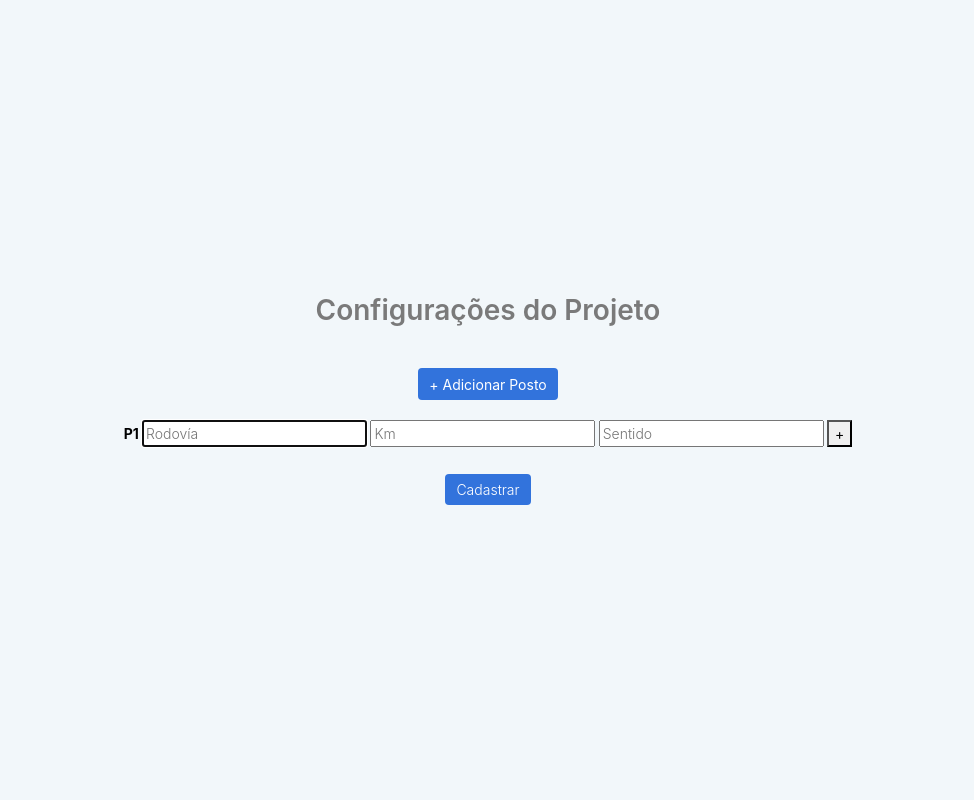
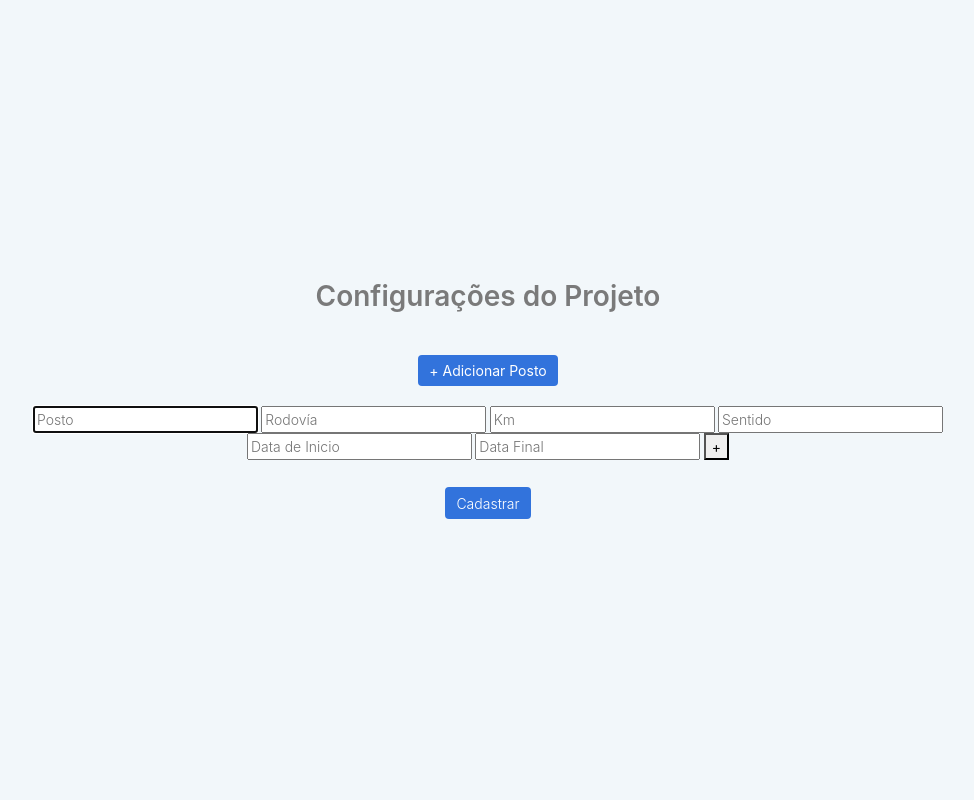
Before and after one commit to VitorAnjosSantos/site-comap-cvc, a PHP site: page /paginas/criarConfiProjeto.php in a window 1280 px wide. Shown: the whole page, without its empty margins (152-1126 px from the left). Run offline with PHP 8.4, Linux system fonts and the light colour scheme; some libraries are stand-ins or nearby versions.

Commit message:
Finalizando pagina configuracao de postos

```diff
--- a/objetos/login.php
+++ b/objetos/login.php
@@ -1,6 +1,6 @@
 <?php
 session_start();
-include("conexao.php");
+include("conexao_usuario.php");
 
 if(empty($_POST["usuario"]) || empty($_POST["senha"])){
     header('Location: ../paginas/paginaLogin.php');
@@ -15,7 +15,7 @@ $result = mysqli_query($conexao,$query);
 
 if($result){
     $_SESSION['sucessoLogin'] = true;
-    header('Location: ../paginas/paginaAdministrador.php');
+    header('Location: ../paginas/paginaNovoProjeto.php');
     exit();
 }else{
     $_SESSION['erroLogin'] = true;
--- a/objetos/novoProjeto.php
+++ b/objetos/novoProjeto.php
@@ -9,9 +9,11 @@ $result = mysqli_query($conexao,$query);
 
 if($result){
     $id = mysqli_insert_id($conexao);
-    $_POST["id"] = $id;
     $_SESSION['sucesso'] = true;
+    $_SESSION['id'] = $id;
+
     header('Location: ../paginas/criarConfiProjeto.php');
+
     exit();
 }else{
     $_SESSION['erro'] = true;
--- a/paginas/criarConfiProjeto.php
+++ b/paginas/criarConfiProjeto.php
@@ -16,14 +16,11 @@ session_start();
     <script src="https://ajax.googleapis.com/ajax/libs/jquery/3.3.1/jquery.min.js"></script>
 
     <style>
-            .form-group{
-                padding: 5px;
-            }
 
             .label{
                 color:black;
             };
-
+            /* onkeypress='return event.charCode >= 48 && event.charCode <= 57' */
     </style>
 
 </head>
@@ -40,12 +37,14 @@ session_start();
                 <div id="formulario">
                 <button style="margin-bottom: 20px" class="button is-link" type="button" id="add-campo">+ Adicionar Posto </button>
 
-                    <div class='form-group1' id="div1">
-                        <label class='label' id='1' autofocus='' type='text'>P1
-                        <input value='1' name='posto[]' placeholder='Km' autofocus='' type='text' style='display: none'>
-                        <input name='rodovia[]' placeholder='Rodovía' autofocus='' type='text'>
-                        <input name='km[]' placeholder='Km' autofocus='' type='text'>
-                        <input name='sentido[]' placeholder='Sentido' autofocus='' type='text' onkeypress='return event.charCode >= 48 && event.charCode <= 57'>
+                    <div class='form-group0' id="div0">
+                        <label class='label' id='0' autofocus='' type='text'>
+                        <input class='posto[0]' name='posto[]' class='0' placeholder='Posto' autofocus='' type='text'>
+                        <input class='rodovia[0]' name='rodovia[]' placeholder='Rodovía' autofocus='' type='text'>
+                        <input class='km[0]' name='km[]' placeholder='Km' autofocus='' type='text'>
+                        <input class='sentido[0]' name='sentido[]' placeholder='Sentido' autofocus='' type='text' >
+                        <input class='dataInicio[0]' name='dataInicio[]' placeholder='Data de Inicio' autofocus='' type='text' >
+                        <input class='dataFim[0]' name='dataFim[]' placeholder='Data Final' autofocus='' type='text' >
                         <button type='button' id="campo1" class='mais-campos'> + </button>
                     </div>
 
@@ -63,22 +62,51 @@ session_start();
 
     <script>
             //https://api.jquery.com/click/
-            var cont = 1;
+            var cont = 0;
+
         $("#add-campo").click(function () {
             cont++;
 
-            $("#formulario").append("<div class='form-group" + cont + "' id='div" + cont + "'><label class='label' id='"+ cont +"' autofocus='' type='text'>P" + cont + " <input value='"+ cont +"' name='posto[]' placeholder='Km' autofocus='' type='text' style='display: none'> <input name='rodovia[]' placeholder='Rodovía' autofocus='' type='text'>  <input name='km[]'  placeholder='Km' autofocus='' type='text'>"+
-            "  <input name='sentido[]' placeholder='Sentido' autofocus='' type='text' onkeypress='return event.charCode >= 48 && event.charCode <= 57'> <button type='button' id='campo" + cont + "' class='mais-campos'> + </button></label>   </div>"
+            $("#formulario").append("<div class='form-group" + cont + "' id='div" + cont + "'><label class='label' id='"+ cont +"' autofocus='' type='text'><input class='posto["+ cont +"]' id='posto["+ cont +"]' name='posto[]' placeholder='Posto' autofocus='' type='text'> <input class='rodovia["+ cont +"]' id='rodovia["+ cont +"]' name='rodovia[]' placeholder='Rodovía' autofocus='' type='text'>  <input class='km["+ cont +"]' id='km["+ cont +"]' name='km[]'  placeholder='Km' autofocus='' type='text'>"+
+            "  <input class='sentido["+ cont +"]' id='sentido["+ cont +"]' name='sentido[]' placeholder='Sentido' autofocus='' type='text'> <input class='dataInicio["+ cont +"]' id='dataInicio["+ cont +"]' name='dataInicio[]' placeholder='Data de Inicio' autofocus='' type='text' > <input class='dataFim["+ cont +"]' id='dataFim["+ cont +"]' name='dataFim[]' placeholder='Data Final' autofocus='' type='text' > <button type='button' id='campo" + cont + "' class='mais-campos'> + </button></label>   </div>"
             );
-
 
         });
         $('form').on('click', '.mais-campos', function () {
                 var button_id = $(this).parents('div').attr("class");
-                var posto = $(this).parent().attr("id");
-                alert(posto);
-                $("." + button_id).append("<input value='"+ posto +"' name='posto[]' placeholder='Km' autofocus='' type='text' style='display: none'> <input name='rodovia[]' placeholder='Rodovía' autofocus='' type='text'>  <input name='km[]'  placeholder='Km' autofocus='' type='text'>"+
-                "  <input name='sentido[]'  placeholder='Sentido' autofocus='' type='text' onkeypress='return event.charCode >= 48 && event.charCode <= 57'>");
+                var div_id = $(this).parents('div').attr("id");
+                var idNumero = $(this).parent().attr("id");
+
+                var posto = $('.'+button_id).find('input').eq(0);
+                var rodovia = $('.'+button_id).find('input').eq(1);
+                var km = $('.'+button_id).find('input').eq(2);
+                var dataInicio = $('.'+button_id).find('input').eq(4);
+                var dataFim = $('.'+button_id).find('input').eq(5);
+                alert(dataFim.val());
+
+                if(posto.val() == '' || rodovia.val() == '' || km.val() == '' || dataInicio.val() == '' || dataFim.val() == ''){
+                    alert("Preencha todos os campos corretamente");
+                }else{
+                var inputPosto = posto;
+                $(inputPosto).val(posto.val());
+
+                var inputRodovia = rodovia;
+                $(inputRodovia).val(rodovia.val());
+
+                var inputKm = km;
+                $(inputKm).val(km.val());
+
+                var inputDataInicio = dataInicio;
+                $(inputDataInicio).val(dataInicio.val());
+
+                var inputDataFim = dataFim;
+                $(inputDataFim).val(dataFim.val());
+
+
+                // alert(posto);
+                $("." + button_id).append("<div style='padding-bottom: 10px'> <input value='"+inputPosto.val()+"' name='posto[]' placeholder='Posto' autofocus='' type='text' style='display: none'> <input value='"+inputRodovia.val()+"' style='display: none' name='rodovia[]' placeholder='Rodovía' autofocus='' type='text'>  <input value='"+inputKm.val()+"' style='display: none' name='km[]'  placeholder='Km' autofocus='' type='text'>"+
+                " <input value='"+inputDataInicio.val()+"' name='dataInicio[]' placeholder='Data de Inicio' autofocus='' type='text' style='display: none'> <input style='display: none' value='"+inputDataFim.val()+"' name='dataFim[]' placeholder='Data Final' autofocus='' type='text' > <input name='sentido[]'  placeholder='Sentido' autofocus='' type='text' onkeypress='return event.charCode >= 48 && event.charCode <= 57'></div>");
+                }
             });
 
         $('#cadastrar').click(function(){
```
Also changed, not shown: objetos/configProjeto.php (+39 -5 lines), paginas/paginaNovoProjeto.php (+5 -5 lines).
